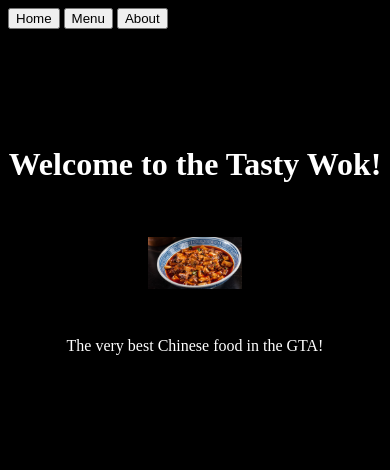
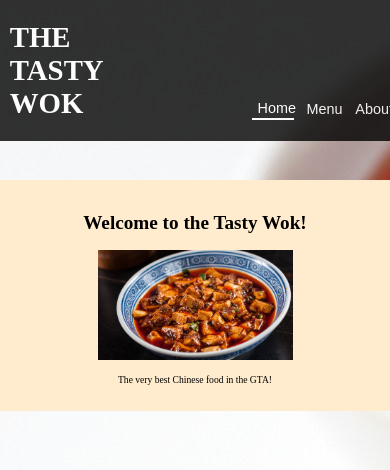
Before and after one commit to chanre/restaurant_page, a website built with webpack: page src/index.html in a window 390 px wide. Built offline with nearby package versions, Linux system fonts and the light colour scheme; a web font is replaced by a local one.

Commit message:
Styled contact page and added some responsive design for resizing webpage

```diff
--- a/src/index.js
+++ b/src/index.js
@@ -12,21 +12,39 @@ function clearContent() {
     mainContent.textContent = '';
 };
 
-homeBtn.addEventListener('click', ()=> {
-    console.log('hello home');
+function setActiveTab(button) {
+    const buttons = document.querySelectorAll('button');
+    buttons.forEach((button) => {
+        if (button !== this) {
+          button.classList.remove("active");
+        }
+    });
+    button.classList.add("active");
+}
+
+homeBtn.addEventListener('click', (e)=> {
     clearContent();
     createHome();
+    setActiveTab(e.target);
 });
 
-menuBtn.addEventListener('click', ()=> {
+menuBtn.addEventListener('click', (e)=> {
     clearContent();
     createMenu();
+    setActiveTab(e.target);
 })
 
-aboutBtn.addEventListener('click', ()=> {
-    console.log('hello about');
+aboutBtn.addEventListener('click', (e)=> {
     clearContent();
     createAbout();
+    setActiveTab(e.target);
 })
 
+const header = document.querySelector('header');
+const restaurantName = document.createElement('div');
+restaurantName.id = 'restaurantName';
+restaurantName.textContent = "THE TASTY WOK";
+header.appendChild(restaurantName);
+
 createHome();
+setActiveTab(homeBtn);
--- a/src/pages/about.js
+++ b/src/pages/about.js
@@ -1,13 +1,21 @@
 function createAbout() {
     const content = document.querySelector('#content');
+    const mainContainer = document.createElement('div');
+    mainContainer.id = 'mainContainer';
 
     const phoneNumber = document.createElement('p');
-    phoneNumber.textContent = '123-456-7890';
+    phoneNumber.textContent = '\u{260E} 123-456-7890';
     const location = document.createElement('p');
-    location.textContent = '123 Fake Street, Fake City, FS, FC';
+    location.textContent = '\u{1F3E1} 123 Fake Street, Fake City, FS, FC';
+    const maps = document.createElement('img');
+    maps.classList.add('location');
+    maps.src = '../src/imgs/location.png';
+    maps.alt = 'Restaurant Location';
 
-    content.appendChild(phoneNumber);
-    content.appendChild(location);
+    mainContainer.appendChild(phoneNumber);
+    mainContainer.appendChild(location);
+    mainContainer.appendChild(maps);
+    content.appendChild(mainContainer);
 }
 
 export default createAbout;
--- a/src/pages/home.js
+++ b/src/pages/home.js
@@ -1,5 +1,7 @@
 function createHome() {
     const content = document.querySelector('#content');
+    const mainContainer = document.createElement('div');
+    mainContainer.id = 'mainContainer';
 
     const food = document.createElement('img');
     food.src = '../src/imgs/mapotofu.jpg';
@@ -11,10 +13,10 @@ function createHome() {
     const description = document.createElement('p');
     description.textContent = 'The very best Chinese food in the GTA!';
 
-    content.appendChild(tagline);
-    content.appendChild(food);
-    content.appendChild(description);
-
+    mainContainer.appendChild(tagline);
+    mainContainer.appendChild(food);
+    mainContainer.appendChild(description);
+    content.appendChild(mainContainer);
 }
 
 export default createHome;
--- a/src/styles/style.css
+++ b/src/styles/style.css
@@ -4,23 +4,96 @@
 }
 
 html {
+    overflow-y: scroll;
+}
+
+html, body {
     background-color:black;
+    background-image: url('../imgs/food.jpg');
     font-family: 'Montserrat';
+    width: 100%;
+    height: 100%;
+    margin: 0;
+    display: flex;
+    flex-direction: column;
+    align-items: center;
+}
+
+header {
+    width: 100%;
+    background-color: black;
+    color: white;
+    opacity: 80%;
+    display: flex;
+    justify-content: flex-end;
+    align-items: flex-end;
+    padding-top: 2.5vh;
+    padding-bottom: 2.5vh;
+}
+
+#restaurantName {
+    width: 20%;
+    order: 1;
+    margin-left: 2.5vw;
+    font-size: 3rem;
+    font-weight: bold;
+}
+
+nav {
+    order: 2;
+    width: 33%;
+    margin-left: auto;
+    margin-right: 2.5%;
+    display:flex;
+    gap: 5%;
+}
+
+button {
+    background-color: inherit;
+    width: 33%;
+    color: white;
+    font-size: 1.5rem;
+    border: none;
+    padding-bottom: 2%;
+    transition: transform 0.3s;
+}
+
+button:hover {
+    transform:translateY(-15%);
+}
+
+button.active {
+    border-bottom: 2px solid white;
 }
 
 #content {
     display: flex;
+    width: 100%;
+    height: 100%;
     flex-direction: column;
     align-items: center;
-    margin-top: 6rem;
-    color: white;
 }
 
-#content img {
-    margin-top: 2rem;
-    margin-bottom: 2rem;
-    width: 25%;
-    height: 25%;
+#mainContainer {
+    display: flex;
+    flex-direction: column;
+    align-items: center;
+    max-width: 900px;
+    margin-top: 4rem;
+    margin-bottom: 10vh;
+    padding-top: 2rem;
+    padding-bottom: 2vh;
+    background-color: blanchedalmond;
+    opacity: 100%;
+}
+
+#mainContainer img {
+    margin: 1% 0 1%;
+    width: 50%;
+}
+
+#mainContainer img.location {
+    width: 50%;
 }
 
 #mainMenu {
@@ -28,8 +101,10 @@ html {
     flex-direction: column;
     align-items: center;
     background-color: blanchedalmond;
-    width: 50%;
     color: black;
+    width: 90%;
+    margin-top: 4rem;
+    padding-top: 2rem;
 }
 
 .sectionTitle {
@@ -71,3 +146,13 @@ html {
     margin-top: 0.5rem;
     font-size: 1rem;
 }
+
+@media (max-width:700px) {
+    html {
+        font-size: 60%;
+    }
+
+    img.location {
+        width: 80%;
+    }
+}
```
Also changed, not shown: src/imgs/food.jpg (added), src/imgs/location.png (added).
